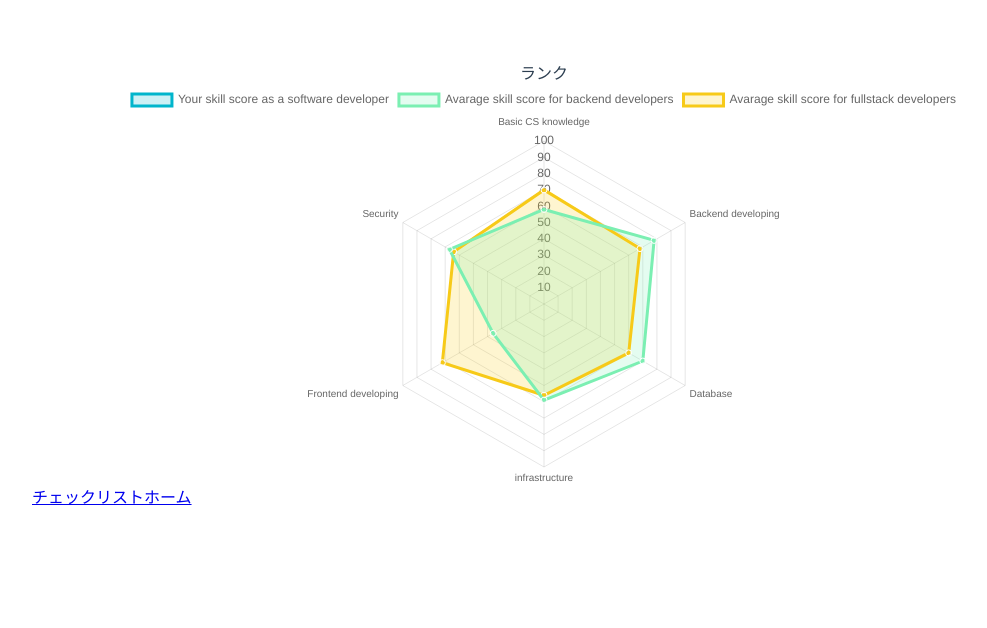
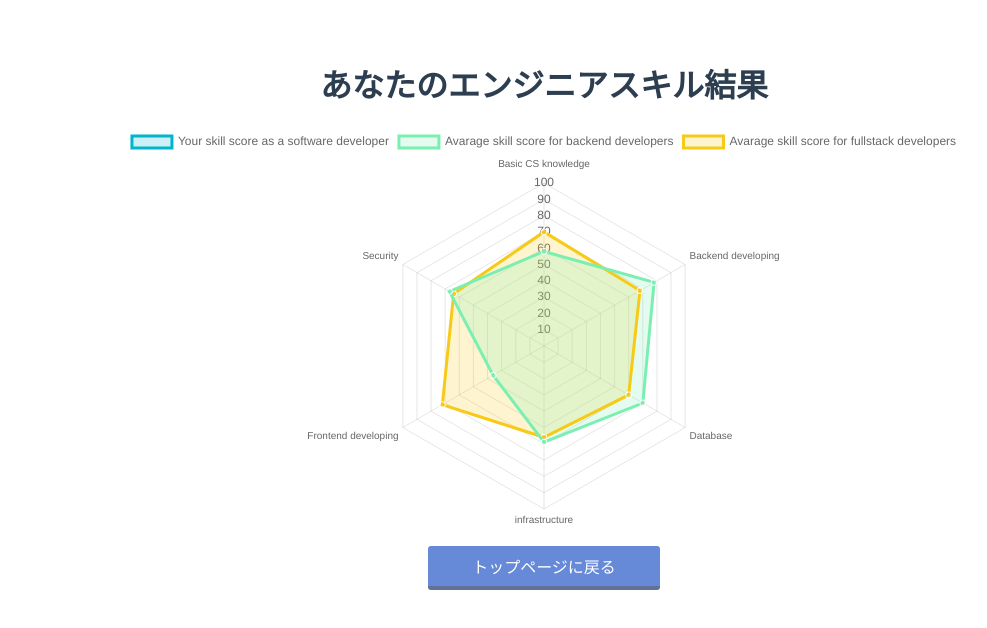
Before and after one commit to Kouta-fd/hackson, a Vue app in the folder checkapp/: page /result in a window 1280 px wide. Shown: the top 628 px of the page, without its empty margins (96-1083 px from the left). Built offline with nearby package versions, Linux system fonts and the light colour scheme.

Commit message:
fix:result

```diff
--- a/checkapp/src/components/Rank.vue
+++ b/checkapp/src/components/Rank.vue
@@ -1,5 +1,5 @@
 <template>
-  <div class="rank">ランク</div>
+  <h1 class="rank">あなたのエンジニアスキル結果</h1>
 </template>
 
 <script>
@@ -11,6 +11,7 @@ export default {
 <style lang="css" scoped>
 .rank {
   text-align: center;
+  margin-bottom: 20px;
 }
 </style>
 <!-- Add "scoped" attribute to limit CSS to this component only -->
--- a/checkapp/src/pages/result/index.vue
+++ b/checkapp/src/pages/result/index.vue
@@ -8,8 +8,9 @@
       :chartData="radarChartData"
       :options="radarChartOptions"
     ></radar-chart>
-    <router-link to="/checkList/">チェックリスト</router-link>
-    <router-link to="/">ホーム</router-link>
+    <div class="button">
+      <router-link class="btn" to="/">トップページに戻る</router-link>
+    </div>
   </div>
 </template>
 <script>
@@ -102,3 +103,35 @@ export default {
   },
 };
 </script>
+<style scoped>
+.button{
+    display: block;
+    width: 200px;
+    color: #fff;
+    text-decoration: none;
+    margin-top: 20px;
+    margin-right: auto;
+    margin-left: auto;
+    padding: 0.5em 1em;
+    text-decoration: none;
+    background: #668ad8;/*ボタン色*/
+    color: #FFF;
+    border-bottom: solid 4px #627295;
+    border-radius: 3px;
+    text-align: center;
+  }
+
+  .button:hover{
+  /*ボタンを押したとき*/
+    text-decoration: none;
+    -webkit-transform: translateY(4px);
+    transform: translateY(4px);/*下に動く*/
+    border-bottom: none;/*線を消す*/
+  }
+
+  .btn{
+    text-decoration: none;
+    color: #fff;
+
+  }
+</style>
```
